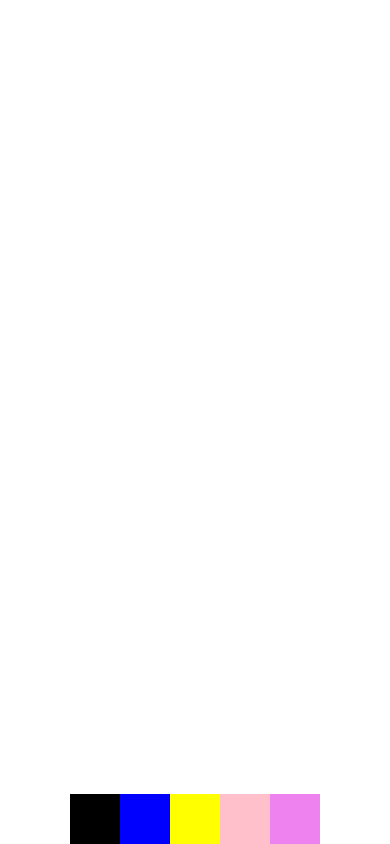
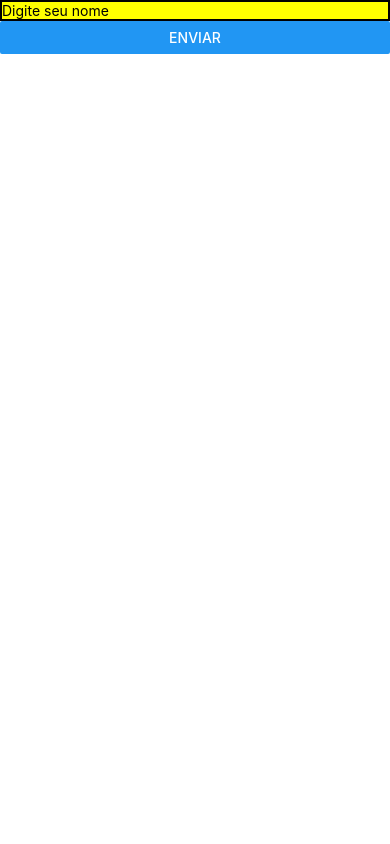
Before and after one commit to c4tom/cursoRN_zero-avancado, a React Native app: screen / in a window 390 px wide. Built offline with nearby package versions, Linux system fonts and the light colour scheme.

Commit message:
Input Text (Aula 20)

```diff
--- a/App.js
+++ b/App.js
@@ -1,26 +1,49 @@
-/* eslint-disable react-native/no-inline-styles */
 import React, {Component} from 'react';
-import {View, Text} from 'react-native';
+import {View, Text, StyleSheet, Button, TextInput} from 'react-native';
 
-class App extends React.Component {
-  // https://reactnative.dev/docs/flexbox?language=typescript#align-content
+class App extends Component {
+  constructor(props) {
+    super(props);
+    this.state = {
+      nomeMsg: '',
+      nomeInput: '',
+    };
+    this.onPressButton = this.onPressButton.bind(this);
+  }
+
+  onPressButton(){
+    if(this.state.nomeInput === ''){
+      alert('Digite seu nome!');
+      return;
+    }
+    this.setState({nomeMsg: 'Bem vindo: ' + this.state.nomeInput});
+  }
+
   render() {
     return (
-      <View
-        style={{
-          flex: 1,
-          flexDirection: 'row',
-          justifyContent: 'center',
-          alignItems: 'flex-end',
-        }}>
-        <View style={{width: 50, height: 50, backgroundColor: 'black'}} />
-        <View style={{width: 50, height: 50, backgroundColor: 'blue'}} />
-        <View style={{width: 50, height: 50, backgroundColor: 'yellow'}} />
-        <View style={{width: 50, height: 50, backgroundColor: 'pink'}} />
-        <View style={{width: 50, height: 50, backgroundColor: 'violet'}} />
+      <View>
+        <TextInput
+          style={styles.input}
+          placeholder="Digite seu nome"
+          underlineColorAndroid="transparent"
+          onChangeText={textoInput => this.setState({nomeInput: textoInput})}
+        />
+        <Button title="Enviar" onPress={this.onPressButton} />
+        <Text> {this.state.nomeMsg} </Text>
       </View>
     );
   }
 }
 
+const styles = StyleSheet.create({
+  container: {
+    backgroundColor: '#DFDFDF',
+  },
+  input: {
+    backgroundColor: 'yellow',
+    borderColor: 'black',
+    borderWidth: 2,
+  },
+});
+
 export default App;
```
